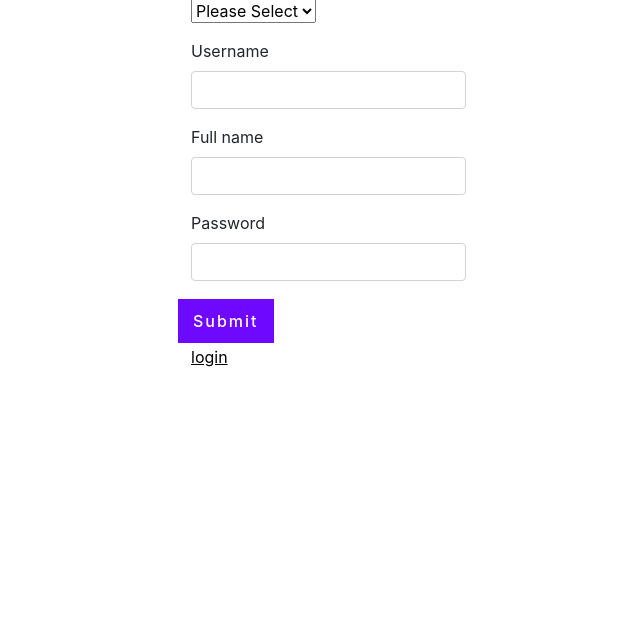
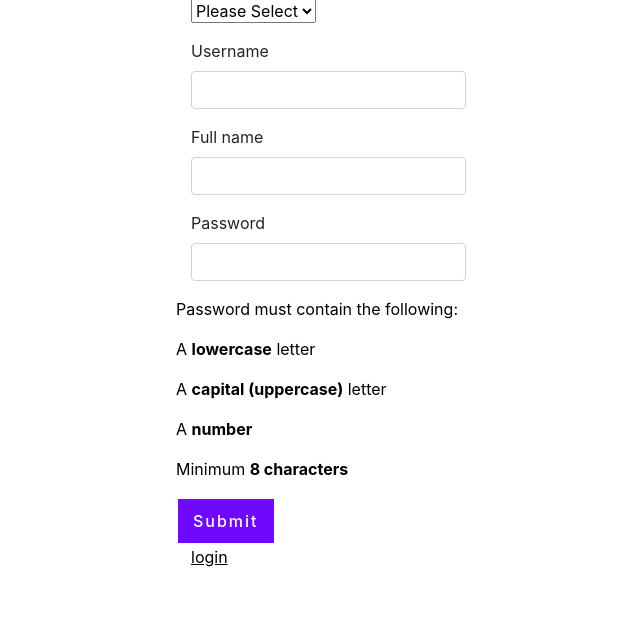
Before and after one commit to Code-Institute-Submissions/robertc181-player-link-, a Flask app: page /register in a window 1280 px wide. Shown: the part 183-800 px from the top of the page, without its empty margins (159-799 px from the left). Run offline with Flask 2, Linux system fonts and the light colour scheme; some libraries are stand-ins or nearby versions.

Commit message:
Add password requirements to register.html

```diff
--- a/templates/register.html
+++ b/templates/register.html
@@ -33,14 +33,83 @@
             <div class="mb-3 col-md-6">
                 <label for="password" class="form-label">Password</label>
                 <input type="password" id="password" name="password" minlength="5" maxlength="15"
-                    pattern="^[a-zA-Z0-9]{5,15}$" class="form-control" required>
+                pattern="(?=.*\d)(?=.*[a-z])(?=.*[A-Z]).{8,}" class="form-control" title="Must contain at least one number and one uppercase and lowercase letter, and at least 8 or more characters" required>
+                <p></p>
             </div>
+            <!-- messages -->
+            <div id="message" class="messages">
+                <p class="md">Password must contain the following:</p>
+                <p id="letter" class="invalid sm">A <b>lowercase</b> letter</p>
+                <p id="capital" class="invalid sm">A <b>capital (uppercase)</b> letter</p>
+                <p id="number" class="invalid sm">A <b>number</b></p>
+                <p id="length" class="invalid sm">Minimum <b>8 characters</b></p>
+            </div>
+            <!-- submit -->
             <button type="submit" class=" bluebtn button">Submit</button>
             <div class="col">
                 <p><a class="black" href="{{ url_for('login')}}">login</a></p>
             </div>
         </form>
-
     </div>
 </div>
+<!-- Thanks to w3schools where I got this code -->
+<script>
+var myInput = document.getElementById("psw");
+var letter = document.getElementById("letter");
+var capital = document.getElementById("capital");
+var number = document.getElementById("number");
+var length = document.getElementById("length");
+
+// When the user clicks on the password field, show the message box
+myInput.onfocus = function() {
+  document.getElementById("message").style.display = "block";
+}
+
+// When the user clicks outside of the password field, hide the message box
+myInput.onblur = function() {
+  document.getElementById("message").style.display = "none";
+}
+
+// When the user starts to type something inside the password field
+myInput.onkeyup = function() {
+  // Validate lowercase letters
+  var lowerCaseLetters = /[a-z]/g;
+  if(myInput.value.match(lowerCaseLetters)) {
+    letter.classList.remove("invalid");
+    letter.classList.add("valid");
+  } else {
+    letter.classList.remove("valid");
+    letter.classList.add("invalid");
+  }
+
+  // Validate capital letters
+  var upperCaseLetters = /[A-Z]/g;
+  if(myInput.value.match(upperCaseLetters)) {
+    capital.classList.remove("invalid");
+    capital.classList.add("valid");
+  } else {
+    capital.classList.remove("valid");
+    capital.classList.add("invalid");
+  }
+
+  // Validate numbers
+  var numbers = /[0-9]/g;
+  if(myInput.value.match(numbers)) {
+    number.classList.remove("invalid");
+    number.classList.add("valid");
+  } else {
+    number.classList.remove("valid");
+    number.classList.add("invalid");
+  }
+
+  // Validate length
+  if(myInput.value.length >= 8) {
+    length.classList.remove("invalid");
+    length.classList.add("valid");
+  } else {
+    length.classList.remove("valid");
+    length.classList.add("invalid");
+  }
+}
+</script>
 {% endblock %}
```
